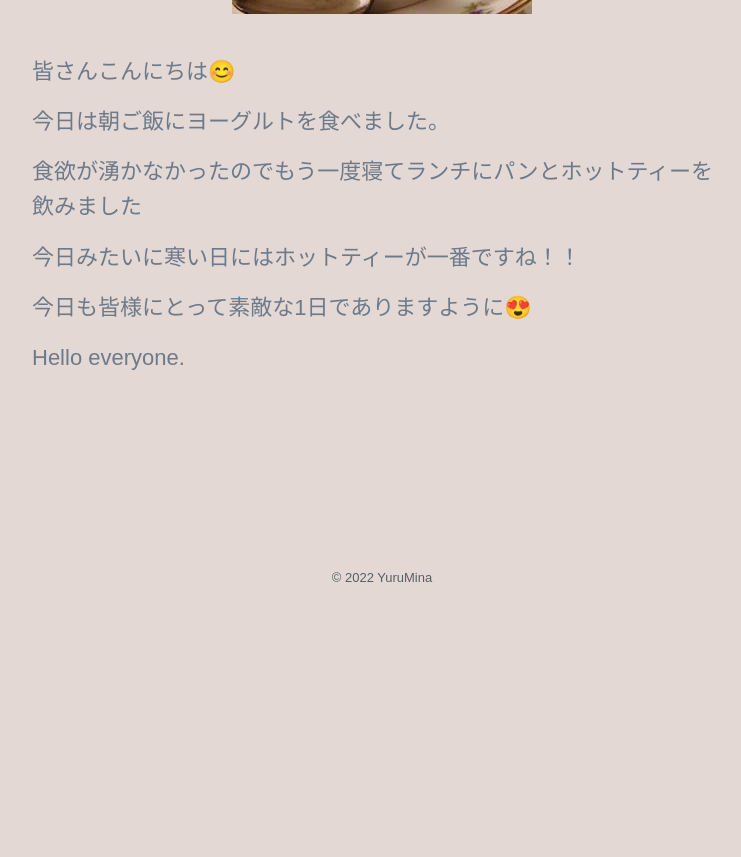
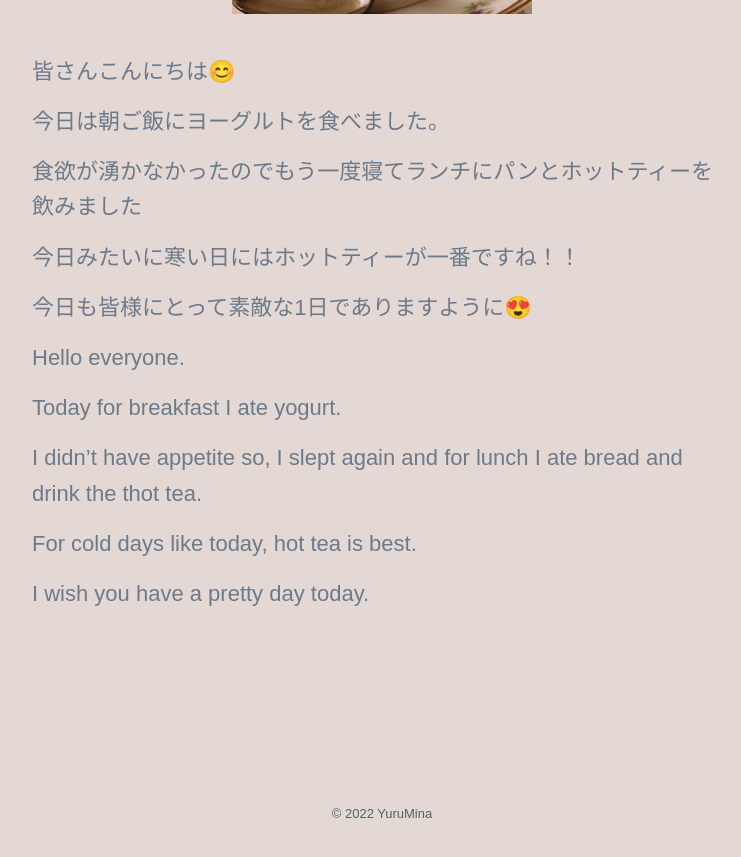
Before and after one commit to yutarochan/yurumina, a Jekyll site: the page built from _posts/2022-09-20-samui.md, in a window 1280 px wide and 900 px high, scrolled down 1074 px. Shown: the top 857 px of the window, without its empty margins (258-999 px from the left). Built offline with Jekyll 4.4.1, drawn with Linux system fonts in a browser that asks for light colours; nearby versions of some CDN libraries; some web fonts are replaced; comment, search, counter and statistics services are not loaded; before the commit the page ends 1738 px from its top, so only the background shows below that.

Commit message:
Update 2022-09-20-samui.md

```diff
--- a/_posts/2022-09-20-samui.md
+++ b/_posts/2022-09-20-samui.md
@@ -18,3 +18,11 @@ excerpt: 台風恐ろしい
 今日も皆様にとって素敵な1日でありますように😍
 
 Hello everyone.
+
+Today for breakfast I ate yogurt.
+
+I didn’t have appetite so, I slept again and for lunch I ate bread and drink the thot tea.
+
+For cold days like today, hot tea is best.
+
+I wish you have a pretty day today.
```
